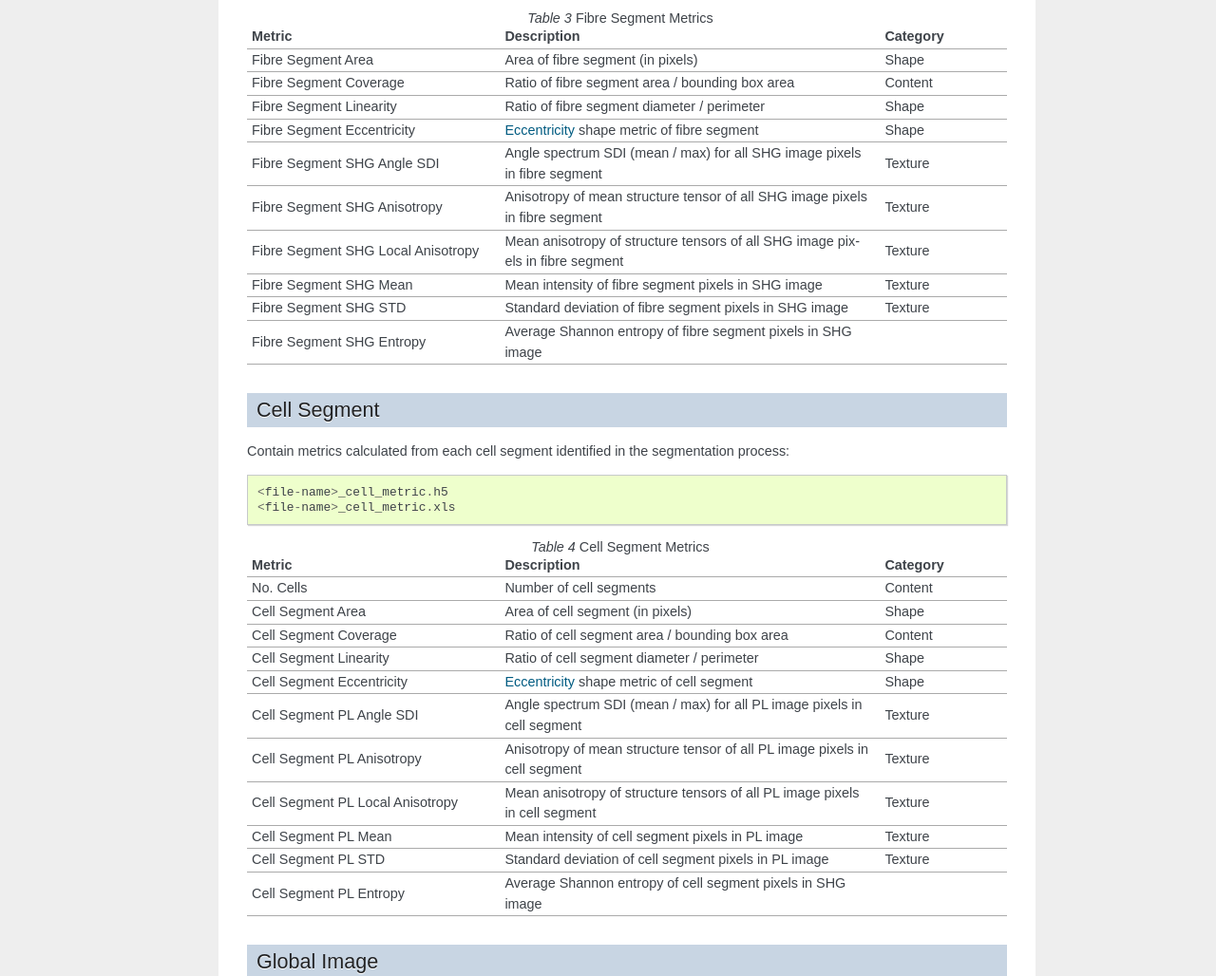
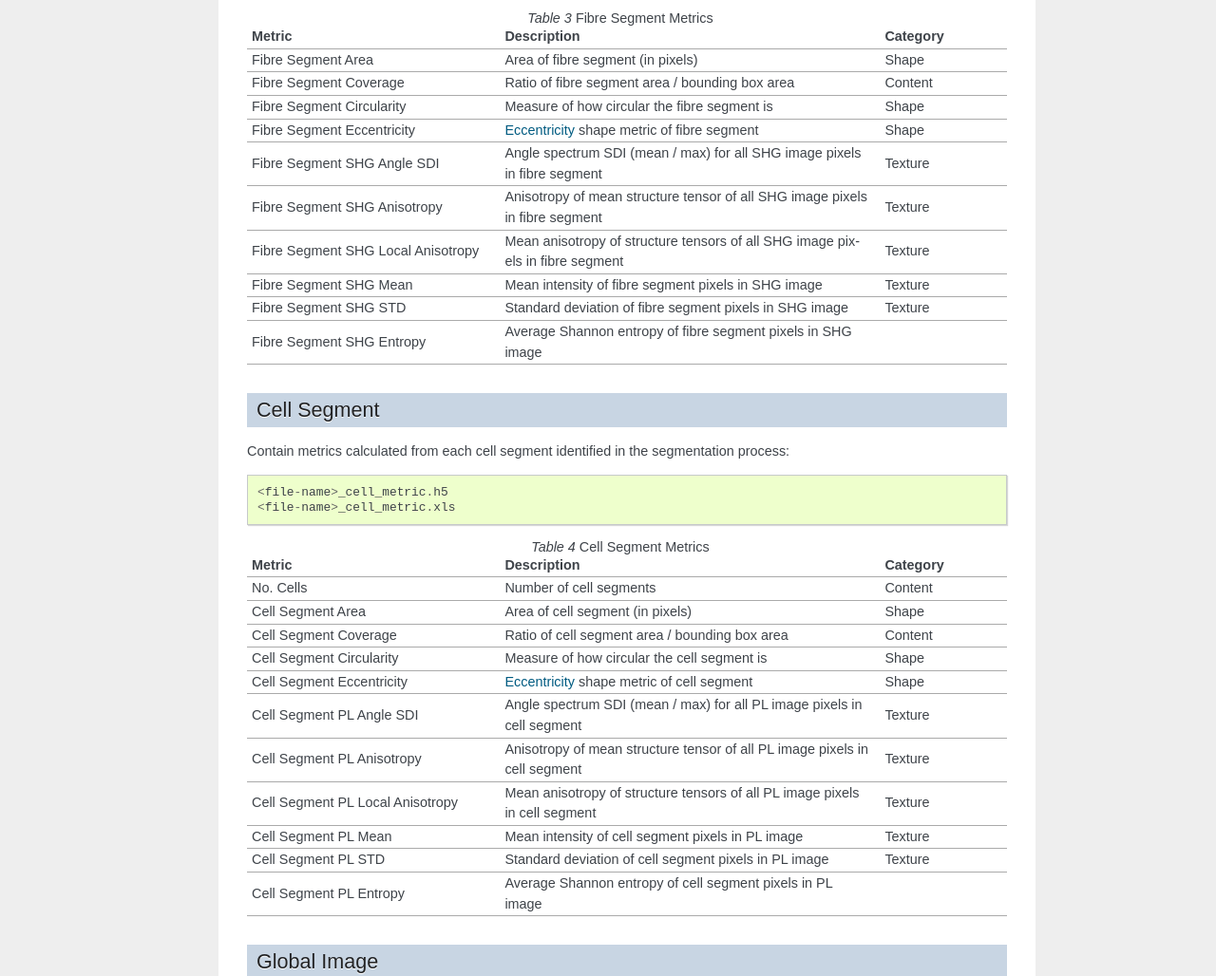
Before and after one commit to franklongford/PyFibre, a Sphinx documentation site: the page built from docs/source/shg_pl_trans/metrics.rst, in a window 1280 px wide and 1400 px high, scrolled down 590 px. Shown: the part 156-1184 px from the top of the window at 95% size. Built offline with Sphinx 7.4.7, drawn with Linux system fonts in a browser that asks for light colours; pages that are not in the unit, such as notebooks, are missing from menus; the version number is read from the project's files by our own code.

Commit message:
DOC/ENH: update documentation and invert circularity metric

```diff
--- a/docs/source/shg_pl_trans/metrics.rst
+++ b/docs/source/shg_pl_trans/metrics.rst
@@ -37,7 +37,7 @@ Contain metrics calculated from each fibre segment identified in the segmentatio
 
     "Fibre Segment Area", "Area of fibre segment (in pixels)", "Shape"
     "Fibre Segment Coverage", "Ratio of fibre segment area / bounding box area", "Content"
-    "Fibre Segment Linearity", "Ratio of fibre segment diameter / perimeter ", "Shape"
+    "Fibre Segment Circularity", "Measure of how circular the fibre segment is", "Shape"
     "Fibre Segment Eccentricity", "`Eccentricity <https://en.wikipedia.org/wiki/Eccentricity_(mathematics)>`_ shape metric of fibre segment", "Shape"
     "Fibre Segment SHG Angle SDI", "Angle spectrum SDI (mean / max) for all SHG image pixels in fibre segment", "Texture"
     "Fibre Segment SHG Anisotropy", "Anisotropy of mean structure tensor of all SHG image pixels in fibre segment", "Texture"
@@ -60,14 +60,14 @@ Contain metrics calculated from each cell segment identified in the segmentation
     "No. Cells", "Number of cell segments", Content
     "Cell Segment Area", "Area of cell segment (in pixels)", "Shape"
     "Cell Segment Coverage", "Ratio of cell segment area / bounding box area", "Content"
-    "Cell Segment Linearity", "Ratio of cell segment diameter / perimeter ", "Shape"
+    "Cell Segment Circularity", "Measure of how circular the cell segment is", "Shape"
     "Cell Segment Eccentricity", "`Eccentricity <https://en.wikipedia.org/wiki/Eccentricity_(mathematics)>`_ shape metric of cell segment", "Shape"
     "Cell Segment PL Angle SDI", "Angle spectrum SDI (mean / max) for all PL image pixels in cell segment", "Texture"
     "Cell Segment PL Anisotropy", "Anisotropy of mean structure tensor of all PL image pixels in cell segment", "Texture"
     "Cell Segment PL Local Anisotropy", "Mean anisotropy of structure tensors of all PL image pixels in cell segment", "Texture"
     "Cell Segment PL Mean", "Mean intensity of cell segment pixels in PL image", "Texture"
     "Cell Segment PL STD", "Standard deviation of cell segment pixels in PL image", "Texture"
-    "Cell Segment PL Entropy", "Average Shannon entropy of cell segment pixels in SHG image"
+    "Cell Segment PL Entropy", "Average Shannon entropy of cell segment pixels in PL image"
 
 Global Image
 ^^^^^^^^^^^^
```
Also changed, not shown: 2 other files.
